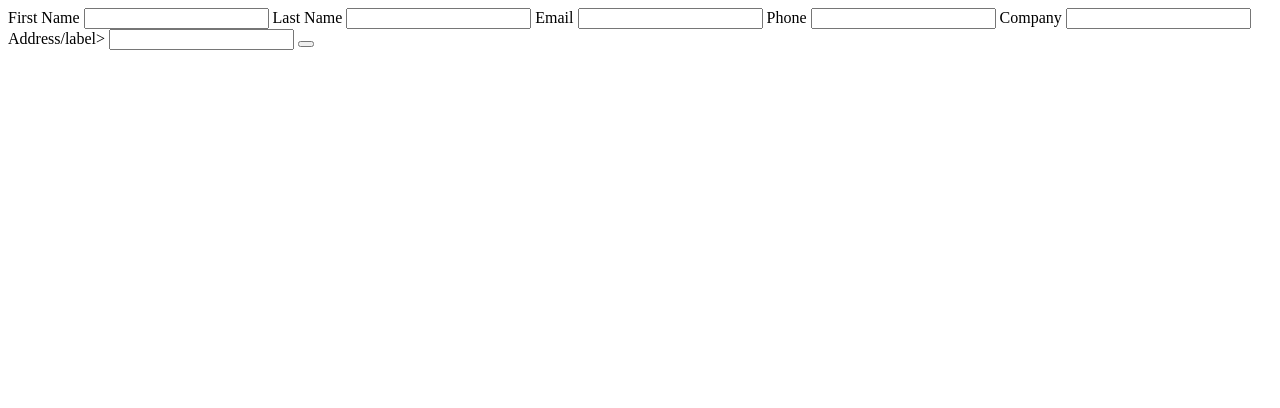
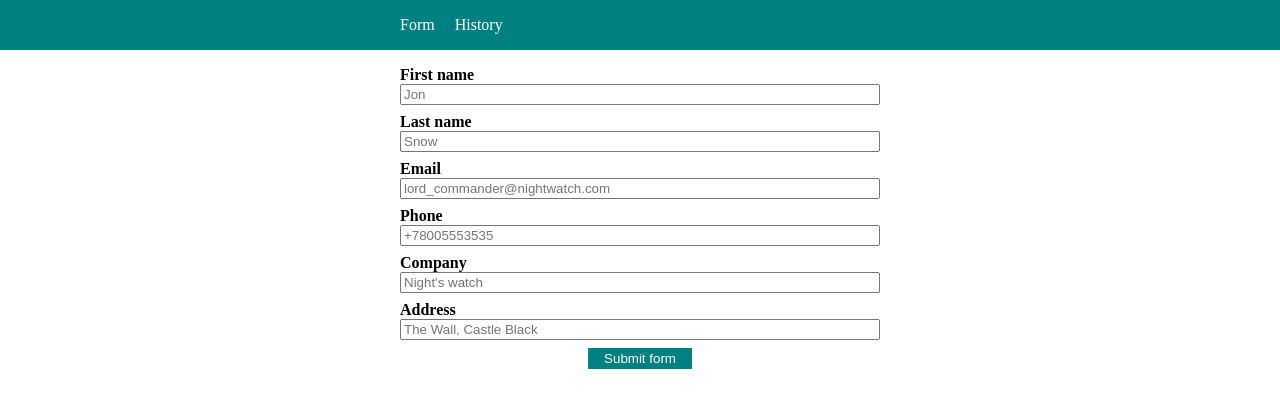
Before and after one commit to modulardata/Magic-Form, a website: page Magic Form/task/src/index.html in a window 1280 px wide. Drawn offline with Linux system fonts and the light colour scheme.

Commit message:
Stage 2/4

```diff
--- a/Magic Form/lesson-info.yaml
+++ b/Magic Form/lesson-info.yaml
@@ -4,4 +4,4 @@ content:
   - The magic begins
   - History
   - Synchronization
-current_task: 0
+current_task: 1
--- a/Magic Form/task/src/index.html
+++ b/Magic Form/task/src/index.html
@@ -1,30 +1,30 @@
 <!doctype html>
 <html lang="en">
 <head>
-  <meta charset="UTF-8">
-  <title>Document</title>
-  <link rel="stylesheet" href="css/style.css">
+    <meta charset="UTF-8">
+    <title>Document</title>
+    <link rel="stylesheet" href="style.css">
+    <script src="script.js" defer></script>
 </head>
 <body>
 <nav>
-  <a href="" id="form-link"></a>
-  <a href="" id="history-link"></a>
+    <a href="" id="form-link">Form</a>
+    <a href="" id="history-link">History</a>
 </nav>
 <form action="">
-  <label for="">First Name</label>
-  <input type="text" name="first-name">
-  <label for="">Last Name</label>
-  <input type="text" name="last-name">
-  <label for="">Email</label>
-  <input type="text" name="email">
-  <label for="">Phone</label>
-  <input type="text" name="phone">
-  <label for="">Company</label>
-  <input type="text" name="company">
-  <label for="">Address/label>
-    <input type="text" name="address">
-    <button type="submit" id="submit-button"></button>
+    <label for="first-name">First name</label>
+    <input type="text" id="first-name" name="first-name" placeholder="Jon">
+    <label for="last-name">Last name</label>
+    <input type="text" id="last-name" name="last-name" placeholder="Snow">
+    <label for="email">Email</label>
+    <input type="email" id="email" name="email" placeholder="lord_commander@nightwatch.com">
+    <label for="phone">Phone</label>
+    <input type="tel" id="phone" name="phone" placeholder="+78005553535">
+    <label for="company">Company</label>
+    <input type="text" id="company" name="company" placeholder="Night's watch">
+    <label for="address">Address</label>
+    <input type="text" id="address" name="address" placeholder="The Wall, Castle Black">
+    <button type="submit" id="submit-button">Submit form</button>
 </form>
-
 </body>
 </html>
--- /dev/null
+++ b/Magic Form/task/src/script.js
@@ -0,0 +1,9 @@
+const allInput = document.querySelectorAll('input')
+
+allInput.forEach(id => {
+	id.value = localStorage.getItem(id.name);
+
+  id.addEventListener('input', () => {
+    localStorage.setItem(id.name, id.value);
+  });
+});
--- /dev/null
+++ b/Magic Form/task/src/style.css
@@ -0,0 +1,49 @@
+body {
+    margin: 0;
+}
+
+nav {
+    background: teal;
+    padding: 1rem 0;
+}
+
+#form-link {
+    margin-right: 1rem;
+}
+
+#form-link,
+#history-link {
+    color: white;
+    display: inline-block;
+    left: 50%;
+    position: relative;
+    text-decoration: none;
+    transform: translate(-15rem);
+}
+
+form {
+    margin: 1rem auto 0 auto;
+    max-width: 30rem;
+    padding: 0 1rem;
+}
+
+label {
+    font-weight: bold;
+}
+
+input {
+    box-sizing: border-box;
+    display: block;
+    margin-bottom: .5rem;
+    width: 100%;
+}
+
+#submit-button {
+    background: teal;
+    border: none;
+    color: white;
+    left: 50%;
+    padding: .2rem 1rem;
+    position: relative;
+    transform: translate(-50%);
+}
--- a/course-remote-info.yaml
+++ b/course-remote-info.yaml
@@ -3,7 +3,7 @@ hyperskill_project:
   ide_files: https://cogniterra.org/media/attachments/lesson/26365/additional_files.json
   is_template_based: false
   use_ide: true
-update_date: "Fri, 21 Jun 2024 21:52:31 UTC"
+update_date: "Sun, 23 Jun 2024 16:38:08 UTC"
 stages:
   - id: 1198
     step: 18640
```
Also changed, not shown: Magic Form/The magic begins/task-info.yaml (+8 -1 lines), Magic Form/task/test/test.js (+121 -19 lines), Magic Form/task/src/css/style.css (deleted).
